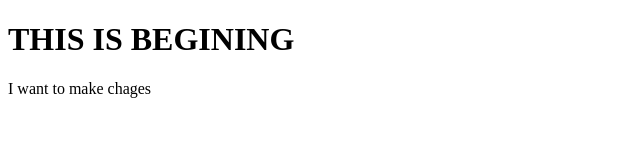
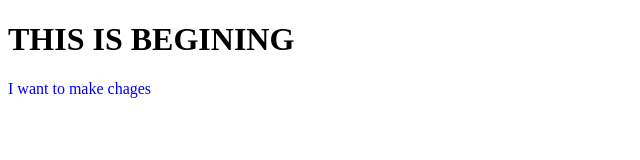
Before and after one commit to saidmnuby/results-finder, a plain HTML site: page example.html in a window 1280 px wide. Shown: the whole page, without its empty margins (0-640 px from the left). Drawn offline with Linux system fonts and the light colour scheme.

Commit message:
new change color

```diff
--- a/example.html
+++ b/example.html
@@ -7,6 +7,6 @@
 </head>
 <body>
     <h1>THIS IS BEGINING</h1>
-    <p>I want to make chages</p>
+    <p style="color: blue;">I want to make chages</p>
 </body>
 </html>
```
